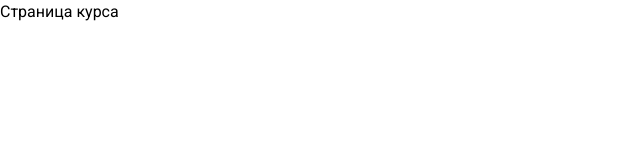
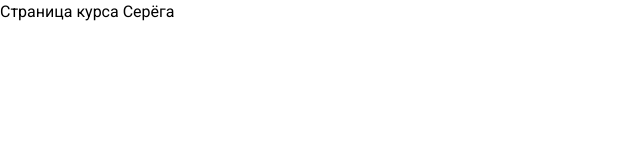
Before and after one commit to Jekpad/fitnes-pro, a Next.js app: page /course/1 in a window 1280 px wide. Shown: the top 160 px of the page, without its empty margins (0-640 px from the left). Built offline with nearby package versions, Linux system fonts and the light colour scheme.

Commit message:
проверка

```diff
--- a/src/app/course/[name]/page.tsx
+++ b/src/app/course/[name]/page.tsx
@@ -1,5 +1,5 @@
 function CourseName() {
-  return <>Страница курса</>;
+  return <>Страница курса Серёга</>;
 }
 
 export default CourseName;
```
